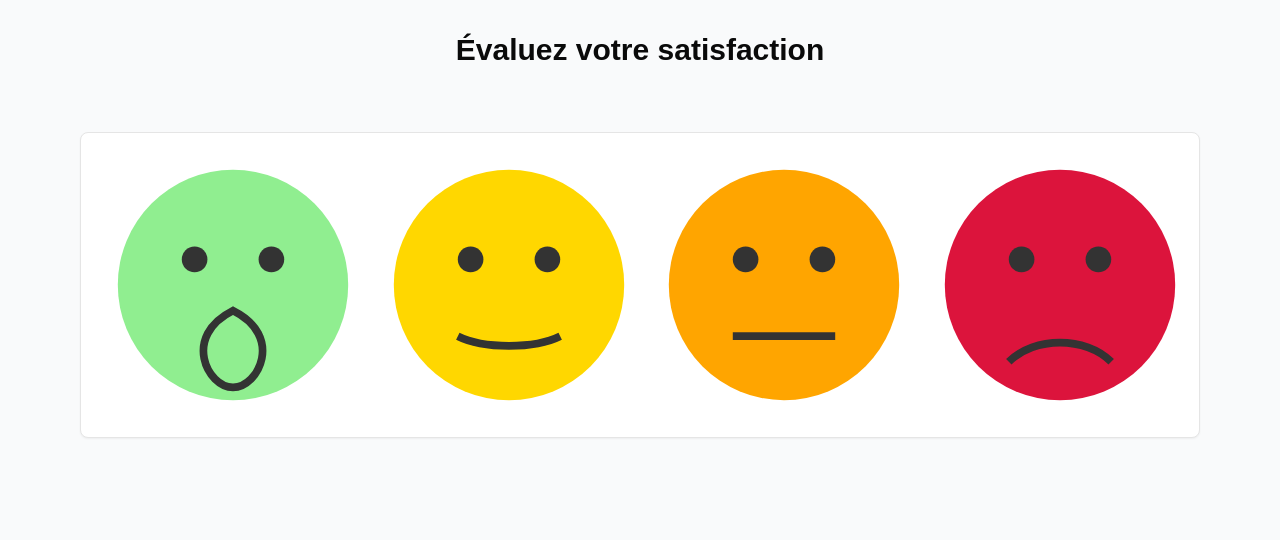
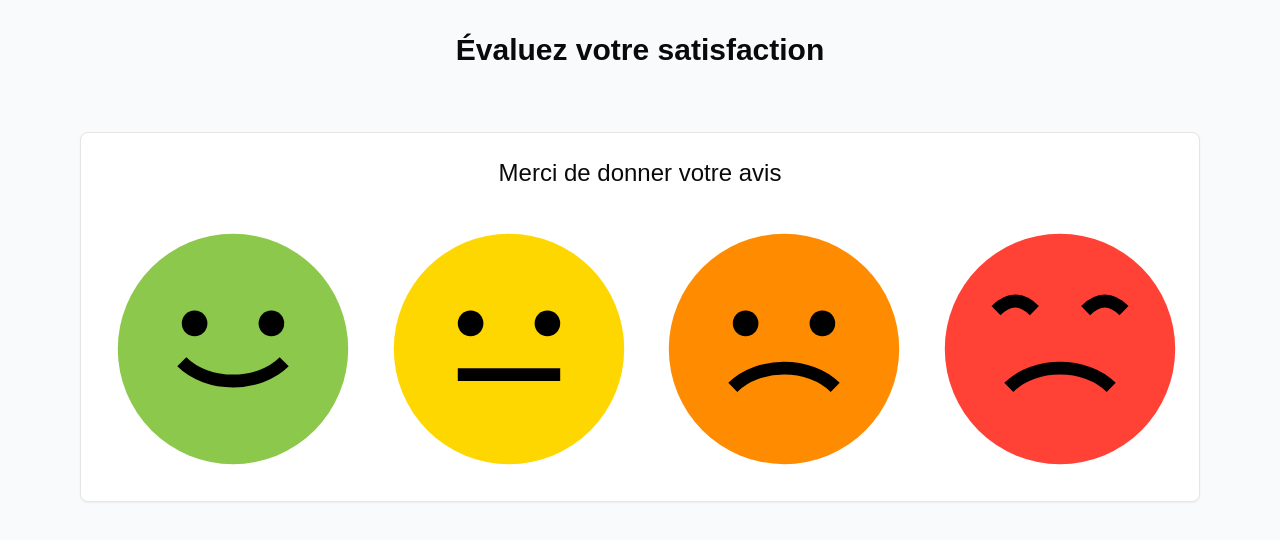
Before and after one commit to Wapoh/satisfaction-app, a Next.js app: page / in a window 1280 px wide. Shown: the top 540 px of the page. Built offline with nearby package versions, Linux system fonts and the light colour scheme; a small style sheet from the web is missing.

Commit message:
Changement de la phrase d'accroche, changement des smileys

```diff
--- a/src/components/SatisfactionApp.tsx
+++ b/src/components/SatisfactionApp.tsx
@@ -71,25 +71,47 @@ const SatisfactionApp: React.FC = () => {
   // Custom SVG Smileys
   const SmileySVG = ({ type }: { type: 'excellent' | 'bien' | 'moyen' | 'insuffisant' }) => {
     const colors = {
-      excellent: '#90EE90', // Light green
-      bien: '#FFD700',      // Yellow
-      moyen: '#FFA500',     // Orange
-      insuffisant: '#DC143C' // Red
+      excellent: '#8CC84B', // Vert vif
+      bien: '#FFD700',      // Jaune
+      moyen: '#FF8C00',     // Orange
+      insuffisant: '#FF4136' // Rouge
     };
 
-    const paths = {
-      excellent: "M50 90 C 40 90, 30 70, 50 60 C 70 70, 60 90, 50 90", // Big smile
-      bien: "M30 70 C 40 75, 60 75, 70 70",                            // Smile
-      moyen: "M30 70 L 70 70",                                         // Straight line
-      insuffisant: "M30 80 C 40 70, 60 70, 70 80"                      // Frown
+    const faces = {
+      excellent: (
+        <>
+          <circle cx="35" cy="40" r="5" fill="#000" />
+          <circle cx="65" cy="40" r="5" fill="#000" />
+          <path d="M30 55 C 40 65, 60 65, 70 55" stroke="#000" strokeWidth="5" fill="none" />
+        </>
+      ),
+      bien: (
+        <>
+          <circle cx="35" cy="40" r="5" fill="#000" />
+          <circle cx="65" cy="40" r="5" fill="#000" />
+          <path d="M30 60 L 70 60" stroke="#000" strokeWidth="5" fill="none" />
+        </>
+      ),
+      moyen: (
+        <>
+          <circle cx="35" cy="40" r="5" fill="#000" />
+          <circle cx="65" cy="40" r="5" fill="#000" />
+          <path d="M30 65 C 40 55, 60 55, 70 65" stroke="#000" strokeWidth="5" fill="none" />
+        </>
+      ),
+      insuffisant: (
+        <>
+          <path d="M25 35 C 30 30, 35 30, 40 35" stroke="#000" strokeWidth="5" fill="none" />
+          <path d="M60 35 C 65 30, 70 30, 75 35" stroke="#000" strokeWidth="5" fill="none" />
+          <path d="M30 65 C 40 55, 60 55, 70 65" stroke="#000" strokeWidth="5" fill="none" />
+        </>
+      )
     };
 
     return (
       <svg viewBox="0 0 100 100" className="w-64 h-64 cursor-pointer">
         <circle cx="50" cy="50" r="45" fill={colors[type]} />
-        <circle cx="35" cy="40" r="5" fill="#333" /> {/* Left eye */}
-        <circle cx="65" cy="40" r="5" fill="#333" /> {/* Right eye */}
-        <path d={paths[type]} stroke="#333" strokeWidth="3" fill="none" /> {/* Mouth */}
+        {faces[type]}
       </svg>
     );
   };
@@ -105,6 +127,7 @@ const SatisfactionApp: React.FC = () => {
 
         <TabsContent value="vote" className="mt-4">
           <Card className="p-6">
+            <h2 className="text-2xl font-medium text-center mb-8">Merci de donner votre avis</h2>
             <div className="grid grid-cols-4 gap-8">
               <div onClick={() => handleVote('excellent')} className="cursor-pointer hover:scale-105 transition-transform">
                 <SmileySVG type="excellent" />
```
